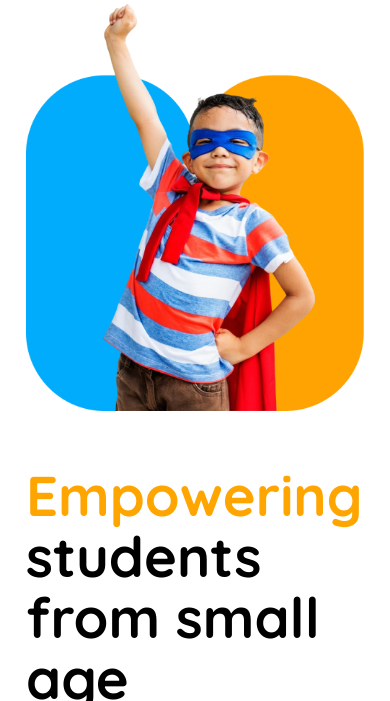
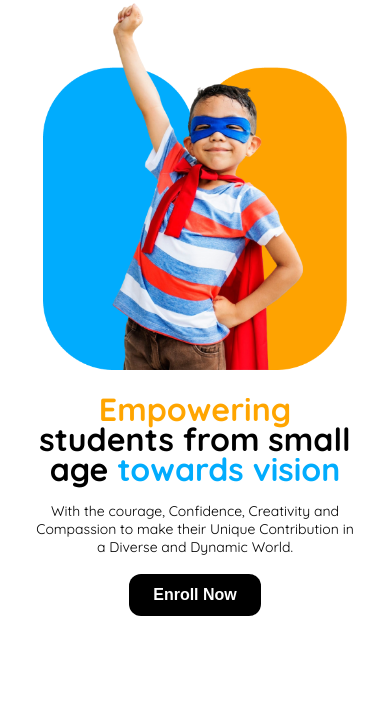
Before and after one commit to RohanR05/Kids-School-A2, a plain HTML site: page index.html in a window 390 px wide. Shown: the part 81-782 px from the top of the page. Drawn offline with Linux system fonts and the light colour scheme.

Commit message:
header proparly responsive model

```diff
--- a/style.css
+++ b/style.css
@@ -26,7 +26,6 @@ body{
     border-radius: 12px;
     background-color: black;
     color: white;
-    margin-top: 24px;
 }
 /* header */
 /* navbar */
@@ -100,6 +99,7 @@ nav{
 }
 .banner-description{
     font-size: 20px;
+    margin-bottom: 24px;
 }
 /*header close */
 /* header small resposnsive */
@@ -124,12 +124,31 @@ nav{
     }
     .banner{
         flex-direction: column-reverse;
+        text-align: center;
         margin: 0px;
+        gap: 20px;
+    }
+    .banner-title{
+        font-size: 32px;
+        line-height:30px;
+        margin-bottom: 18px;
+    }
+    .banner-description{
+        font-size: 14px;
+        margin-bottom: 18px;
+    }
+    .btn-secondary{
+        font-size: 16px;
+        padding: 6px 24px;
+    }
+    .banner-img{
+        width: 90%;
     }
     .banner-img>img{
         width: 100%;
     }
     .banner-content{
-        width:100%;
+        width:calc(100% - 16px);
     }
 }
+/* header small resposnsive close*/
```
